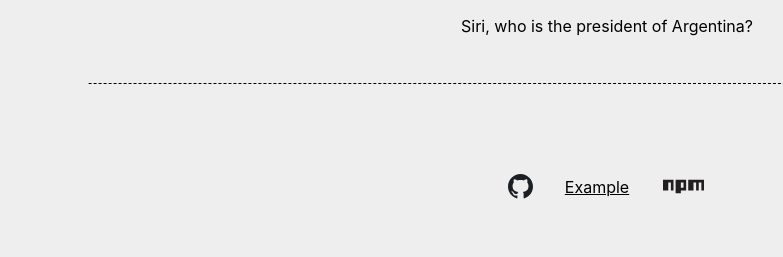
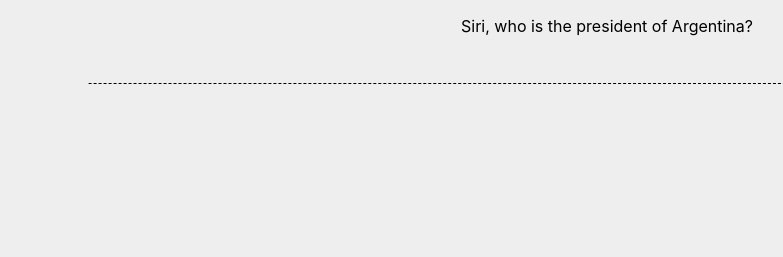
Before and after one commit to mprince2k18/va-bot, a plain HTML site: page index.html in a window 1280 px wide. Shown: the part 3573-3830 px from the top of the page, without its empty margins (33-816 px from the left). After the commit the page ends 3689 px from the top, so only its background shows below. Drawn offline with Linux system fonts and the light colour scheme; a script that the page names is missing.

Commit message:
Update index.html

```diff
--- a/index.html
+++ b/index.html
@@ -384,30 +384,6 @@
       </li>
     </ul>
   </main>
-  <footer id="footer">
-    <a
-      href="https://github.com/KaiWedekind/anycontrol"
-      target="blank"
-      rel="noreferrer">
-      <svg viewBox="0 0 1024 1024" width="25" fill="none" xmlns="http://www.w3.org/2000/svg">
-        <path fill-rule="evenodd" clip-rule="evenodd" d="M8 0C3.58 0 0 3.58 0 8C0 11.54 2.29 14.53 5.47 15.59C5.87 15.66 6.02 15.42 6.02 15.21C6.02 15.02 6.01 14.39 6.01 13.72C4 14.09 3.48 13.23 3.32 12.78C3.23 12.55 2.84 11.84 2.5 11.65C2.22 11.5 1.82 11.13 2.49 11.12C3.12 11.11 3.57 11.7 3.72 11.94C4.44 13.15 5.59 12.81 6.05 12.6C6.12 12.08 6.33 11.73 6.56 11.53C4.78 11.33 2.92 10.64 2.92 7.58C2.92 6.71 3.23 5.99 3.74 5.43C3.66 5.23 3.38 4.41 3.82 3.31C3.82 3.31 4.49 3.1 6.02 4.13C6.66 3.95 7.34 3.86 8.02 3.86C8.7 3.86 9.38 3.95 10.02 4.13C11.55 3.09 12.22 3.31 12.22 3.31C12.66 4.41 12.38 5.23 12.3 5.43C12.81 5.99 13.12 6.7 13.12 7.58C13.12 10.65 11.25 11.33 9.47 11.53C9.76 11.78 10.01 12.26 10.01 13.01C10.01 14.08 10 14.94 10 15.21C10 15.42 10.15 15.67 10.55 15.59C13.71 14.53 16 11.53 16 8C16 3.58 12.42 0 8 0Z" transform="scale(64)" fill="#1B1F23"/>
-      </svg>
-    </a>
-
-    <a
-      href="https://raw.githubusercontent.com/KaiWedekind/anycontrol/master/examples/index.html"
-      target="blank"
-      rel="noreferrer">
-      Example
-    </a>
-
-    <a
-      href="https://www.npmjs.com/package/anycontrol"
-      target="blank"
-      rel="noreferrer">
-      <svg viewBox="0 0 3000 3000" width="45" xmlns="http://www.w3.org/2000/svg"><path fill="#231F20" d="M134.211 1766.309h350.212v-532.617H659.54v532.617h175.073v-710.19H134.211v710.19zm1680.92-710.19v710.19h350.257v-532.617h175.079v532.617h175.164v-532.617h174.982v532.617h175.176v-710.19H1815.131zm-490.209 177.572h175.079v355.045h-175.079v-355.045zm-350.213 710.19h350.213v-177.572h350.157v-710.19h-700.37v887.762z"/><path clip-rule="evenodd" fill="none" d="M134.211 1056.119h2731.578v887.762H134.211z"/></svg>
-    </a>
-  </footer>
   <script src="https://unpkg.com/anycontrol/dist/index.umd.min.js"></script>
   <script>
     const ctrl = new anycontrol();
```
